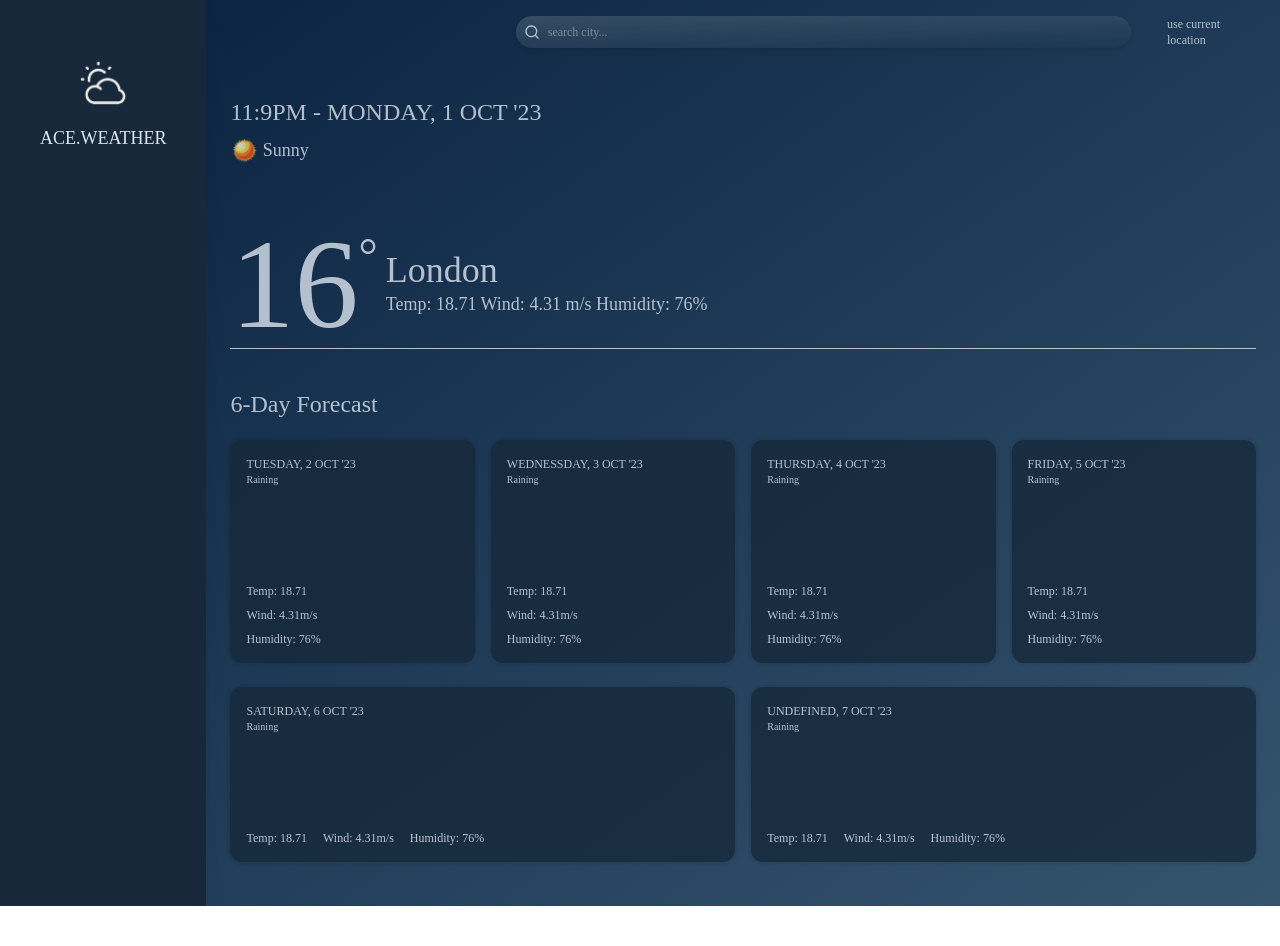
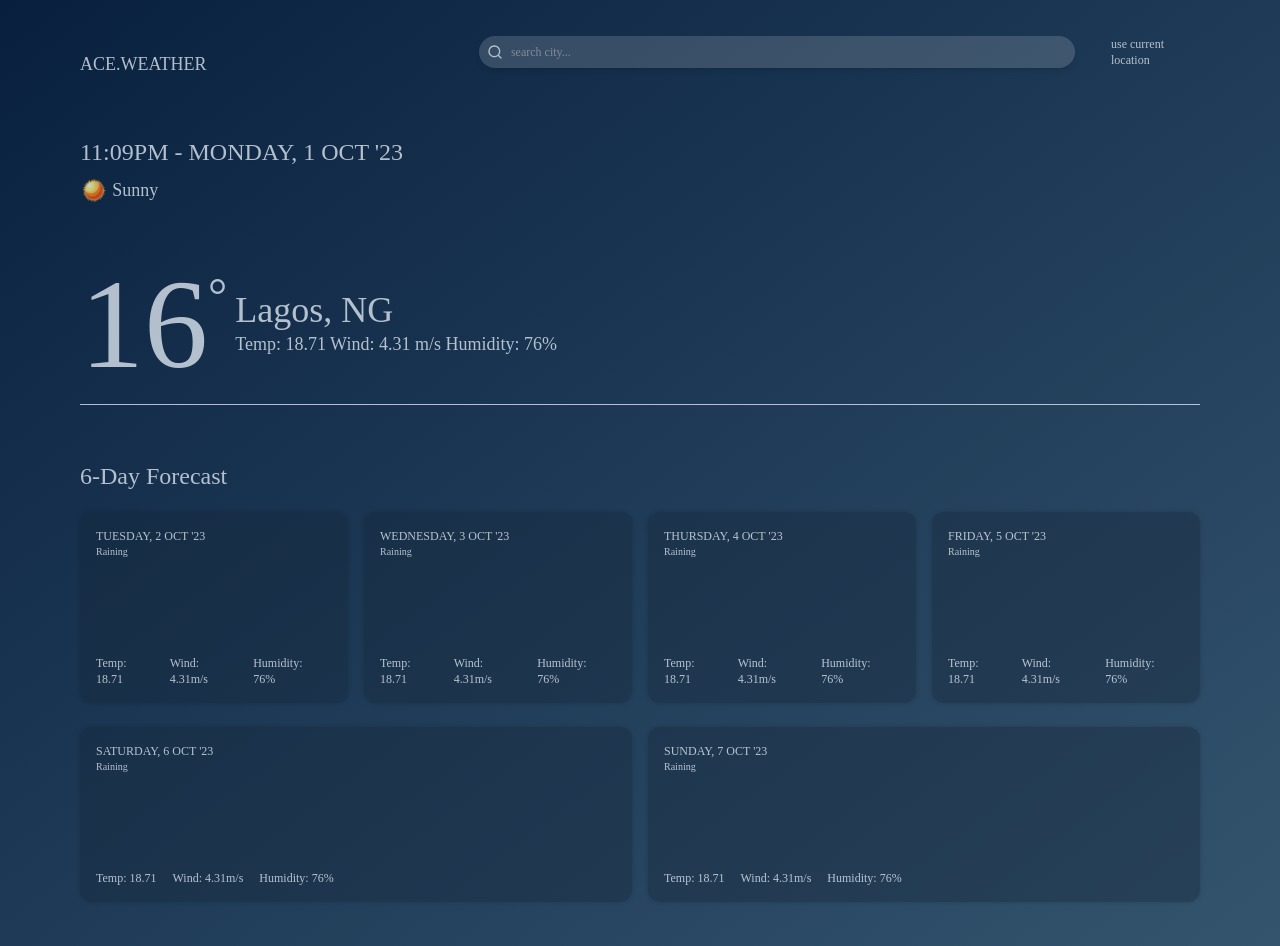
Before and after one commit to oduwole-ayomipo/ace.weather, a React (Create React App) app: page / in a window 1280 px wide. Before the commit the page ends 906 px from the top, so only its background shows below. Built offline with nearby package versions, Linux system fonts and the light colour scheme.

Commit message:
UI UPDATE & REAL TIME DATE DISPLAY

```diff
--- a/src/App.js
+++ b/src/App.js
@@ -1,12 +1,10 @@
 import './App.css';
 import React from 'react';
-import Logo from './components/Logo'
 import Main from './components/Main';
 
 function App() {
   return (
-    <div className="App relative overflow-hidden bg-gradient-to-br from-custom-deep to-custom-light w-full md:flex">
-      <Logo />
+    <div className="App relative overflow-hidden bg-gradient-to-br from-custom-deep md:px-14 to-custom-light w-full">
       <Main />
     </div>
   );
--- a/src/components/Logo.jsx
+++ /dev/null
@@ -1,18 +0,0 @@
-import React from 'react'
-import acelogo from '../assets/logo.png'
-
-function Logo() {
-  return (
-    <div className='flex relative  backdrop-blur-[40px] bg-custom-accent items-center justify-center p-2 shadow-custom-orange md:shadow-lg md:justify-start md:flex-col md:pt-14'>
-        <img
-            className='Ace-logo w-14 h-14'
-            src={acelogo}
-            alt="ace.weather logo" />
-        <h4 className='logo-text font-normal font-Coiny m-3 md:mx-8 uppercase text-lg'>
-            ace.weather
-        </h4>
-    </div>
-  )
-}
-
-export default Logo
--- a/src/components/Main.jsx
+++ b/src/components/Main.jsx
@@ -1,4 +1,4 @@
-import React from 'react'
+import React, {useState, useEffect} from 'react'
 import Card from './Card'
 import SearchBar from './SearchBar'
 import sunIcon from '../assets/sunicon.png'
@@ -6,78 +6,48 @@ import sunIcon from '../assets/sunicon.png'
 function Main() {
 
     // Date format logic
-    function formatDate() {
-        const currentDate = new Date();
+    const [currentDate, setCurrentDate] = useState(new Date());
 
-        let days = ["Monday", 'Tuesday', 'Wednessday', 'Thursday', 'Friday', 'Saturday', 'Sunday']
-        let months = ['Jan', 'Feb', 'March', 'April', 'May', 'June', 'July', 'August', 'Sept', 'Oct', 'Nov', 'Dec']
+    useEffect(() => {
+      const intervalId = setInterval(() => {
+        setCurrentDate(new Date());
+      }, 1000); // Update every 1 second
 
-        // formatting the time
-        const hours = currentDate.getHours()
-        const minutes = currentDate.getMinutes()
-        const amPM = hours >= 12 ? "PM" : "AM"
-        const timeformat = `${hours % 12 || 12}:${minutes}${amPM}`
+      return () => {
+        clearInterval(intervalId); // Clear the interval when the component unmounts
+      };
+    }, []);
 
+    const days = ["Monday", 'Tuesday', 'Wednesday', 'Thursday', 'Friday', 'Saturday', 'Sunday'];
+    const months = ['Jan', 'Feb', 'March', 'April', 'May', 'June', 'July', 'August', 'Sept', 'Oct', 'Nov', 'Dec'];
 
-        // formatting the date
-        const weekDay = days[currentDate.getDay()];
-        const month = months[currentDate.getMonth()];
-        const date = currentDate.getDate()
-        const dateformat = `${weekDay}, ${date} ${month} '${currentDate.getFullYear().toString().substr(2, 2)}`
+    // formatting the time
+    const hours = currentDate.getHours();
+    const minutes = currentDate.getMinutes();
+    const formattedMinute =  minutes < 10 ? `0${minutes}` : minutes; // Add a leading zero if minutes are less than 10
+    const amPM = hours >= 12 ? "PM" : "AM";
+    const timeformat = `${hours % 12 || 12}:${formattedMinute}${amPM}`;
 
-        const dateAndTime = `${timeformat} - ${dateformat}`
+    // formatting the date
+    const weekDay = days[currentDate.getDay()];
+    const month = months[currentDate.getMonth()];
+    const date = currentDate.getDate();
+    const dateformat = `${weekDay}, ${date} ${month} '${currentDate.getFullYear().toString().substr(2, 2)}`;
 
+    const dayOne_dateformat = `${days[(currentDate.getDay() + 1) % 7]}, ${currentDate.getDate() + 1} ${month} '${currentDate.getFullYear().toString().substr(2, 2)}`;
+    const dayTwo_dateformat = `${days[(currentDate.getDay() + 2) % 7]}, ${currentDate.getDate() + 2} ${month} '${currentDate.getFullYear().toString().substr(2, 2)}`;
+    const dayThree_dateformat = `${days[(currentDate.getDay() + 3) % 7]}, ${currentDate.getDate() + 3} ${month} '${currentDate.getFullYear().toString().substr(2, 2)}`;
+    const dayFour_dateformat = `${days[(currentDate.getDay() + 4) % 7]}, ${currentDate.getDate() + 4} ${month} '${currentDate.getFullYear().toString().substr(2, 2)}`;
+    const dayFive_dateformat = `${days[(currentDate.getDay() + 5) % 7]}, ${currentDate.getDate() + 5} ${month} '${currentDate.getFullYear().toString().substr(2, 2)}`;
+    const daySix_dateformat = `${days[(currentDate.getDay() + 6) % 7]}, ${currentDate.getDate() + 6} ${month} '${currentDate.getFullYear().toString().substr(2, 2)}`;
 
-        const dayOne_dateformat = `${days[currentDate.getDay() + 1]},
-                                   ${currentDate.getDate() + 1}
-                                   ${month}
-                                   '${currentDate.getFullYear().toString().substr(2, 2)}`
-
-        const dayTwo_dateformat = `${days[currentDate.getDay() + 2]},
-                                   ${currentDate.getDate() + 2}
-                                   ${month}
-                                   '${currentDate.getFullYear().toString().substr(2, 2)}`
-
-        const dayThree_dateformat = `${days[currentDate.getDay() + 3]},
-                                   ${currentDate.getDate() + 3}
-                                   ${month}
-                                   '${currentDate.getFullYear().toString().substr(2, 2)}`
-
-        const dayFour_dateformat = `${days[currentDate.getDay() + 4]},
-                                   ${currentDate.getDate() + 4}
-                                   ${month}
-                                   '${currentDate.getFullYear().toString().substr(2, 2)}`
-
-        const dayFive_dateformat = `${days[currentDate.getDay() + 5]},
-                                   ${currentDate.getDate() + 5}
-                                   ${month}
-                                   '${currentDate.getFullYear().toString().substr(2, 2)}`
-
-        const daySix_dateformat = `${days[currentDate.getDay() - 1]},
-                                   ${currentDate.getDate() + 6}
-                                   ${month}
-                                   '${currentDate.getFullYear().toString().substr(2, 2)}`
-
-        return {
-            dateAndTime,
-            dayOne_dateformat,
-            dayTwo_dateformat,
-            dayThree_dateformat,
-            dayFour_dateformat,
-            dayFive_dateformat,
-            daySix_dateformat,
-            timeformat};
-    }
-
-
-    const formattedDate = formatDate()
 
   return (
     <div className='main-container relative w-full opacity-80'>
         <SearchBar />
         <div className='flex flex-col justify-start p-3 min-[520px]:px-6 md:py-8'>
             <div className='card-top-data mb-12'>
-                <h4 className='font-Coiny text-[15px] uppercase md:text-2xl'>{formattedDate.dateAndTime}</h4>
+                <h4 className='font-Coiny text-[15px] uppercase md:text-2xl'>{timeformat} - {dateformat}</h4>
                 <div className='weatherForecast flex items-center py-2 gap-1'>
                     <span>
                         <img
@@ -96,11 +66,11 @@ function Main() {
 
                 </div>
                 <div className='card-buttom-data px-2 flex flex-col'>
-                    <h4 className='font-Coiny text-2xl leading-[23px]  md:text-4xl'>London</h4>
+                    <h4 className='font-Coiny text-2xl leading-[23px]  md:text-4xl'>Lagos, NG</h4>
                     <h3 className='font-Comfortaa text-[10px] md:text-lg'>Temp: <span>18.71</span>  Wind: <span>4.31 m/s</span> Humidity: <span>76%</span></h3>
                 </div>
             </div>
-            <div>
+            <div className='breaker my-4'>
                 <hr className='text-custom-white h-3 md:h-8' />
             </div>
             <div>
@@ -112,28 +82,28 @@ function Main() {
                 <div className='w-full md:flex md:gap-4' >
                     <Card
                         flexDirection={"col"}
-                        nextDate={formattedDate.dayOne_dateformat}
+                        nextDate={dayOne_dateformat}
                     />
                     <Card
                         flexDirection={"col"}
-                        nextDate={formattedDate.dayTwo_dateformat}
+                        nextDate={dayTwo_dateformat}
                     />
                     <Card
                         flexDirection={"col"}
-                        nextDate={formattedDate.dayThree_dateformat}
+                        nextDate={dayThree_dateformat}
                     />
                     <Card
                         flexDirection={"col"}
-                        nextDate={formattedDate.dayFour_dateformat}
+                        nextDate={dayFour_dateformat}
                     />
                 </div>
                 <div className='md:flex md:justify-between gap-4' >
                     <Card
-                        nextDate={formattedDate.dayFive_dateformat}
+                        nextDate={dayFive_dateformat}
                     />
 
                     <Card
-                        nextDate={formattedDate.daySix_dateformat}
+                        nextDate={daySix_dateformat}
                     />
                 </div>
             </div>
--- a/src/components/SearchBar.jsx
+++ b/src/components/SearchBar.jsx
@@ -3,8 +3,15 @@ import { UilSearch } from '@iconscout/react-unicons';
 
 function SearchBar() {
   return (
-    <div className='search-navbar flex items-center justify-between font-Comfortaa font-medium   text-xs w-full p-3 max-[284px]:text-[10px]  min-[520px]:px-6 md:justify-end'>
-        <div className='input-field flex items-center backdrop-blur-[20px] bg-gradient-to-br from-[#FFFFFF33] rounded-2xl focus:outline-none min-w-[60%] shadow-md'>
+    <div className='Nav-bar flex flex-wrap md:flex-nowrap md:items-center justify-center px-6'>
+      <div className='Logo mr-auto w-full text-center mt-6 md:w-fit'>
+          <h4 className='logo-text font-normal font-Coiny uppercase text-lg'>
+              ace.weather
+          </h4>
+      </div>
+
+      <div className='search-navbar flex items-center justify-between font-Comfortaa font-medium text-xs w-full my-8 max-[284px]:text-[10px]  md:justify-end'>
+        <div className='input-field flex items-center backdrop-blur-[20px] bg-gradient-to-br from-[#FFFFFF33] to-[#FFFFFF33] rounded-2xl focus:outline-none min-w-[60%] shadow-md'>
             <span className='px-2'>
                 <UilSearch className="w-4 text-custom-white" role="button" />
             </span>
@@ -20,6 +27,8 @@ function SearchBar() {
             <p className='location-button p-1' role='button'>use current <br /> location</p>
         </div>
     </div>
+    </div>
+
 
   );
 }
--- a/tailwind.config.js
+++ b/tailwind.config.js
@@ -16,7 +16,7 @@ module.exports = {
         deep: '#08203E',
         light: '#34546E',
         white: "#DDE5EF",
-        accent: "#17283A",
+        accent: "#17283A77",
       }
     }
   },
```
Also changed, not shown: src/assets/logo.png (deleted), src/assets/logo1.png (deleted).
